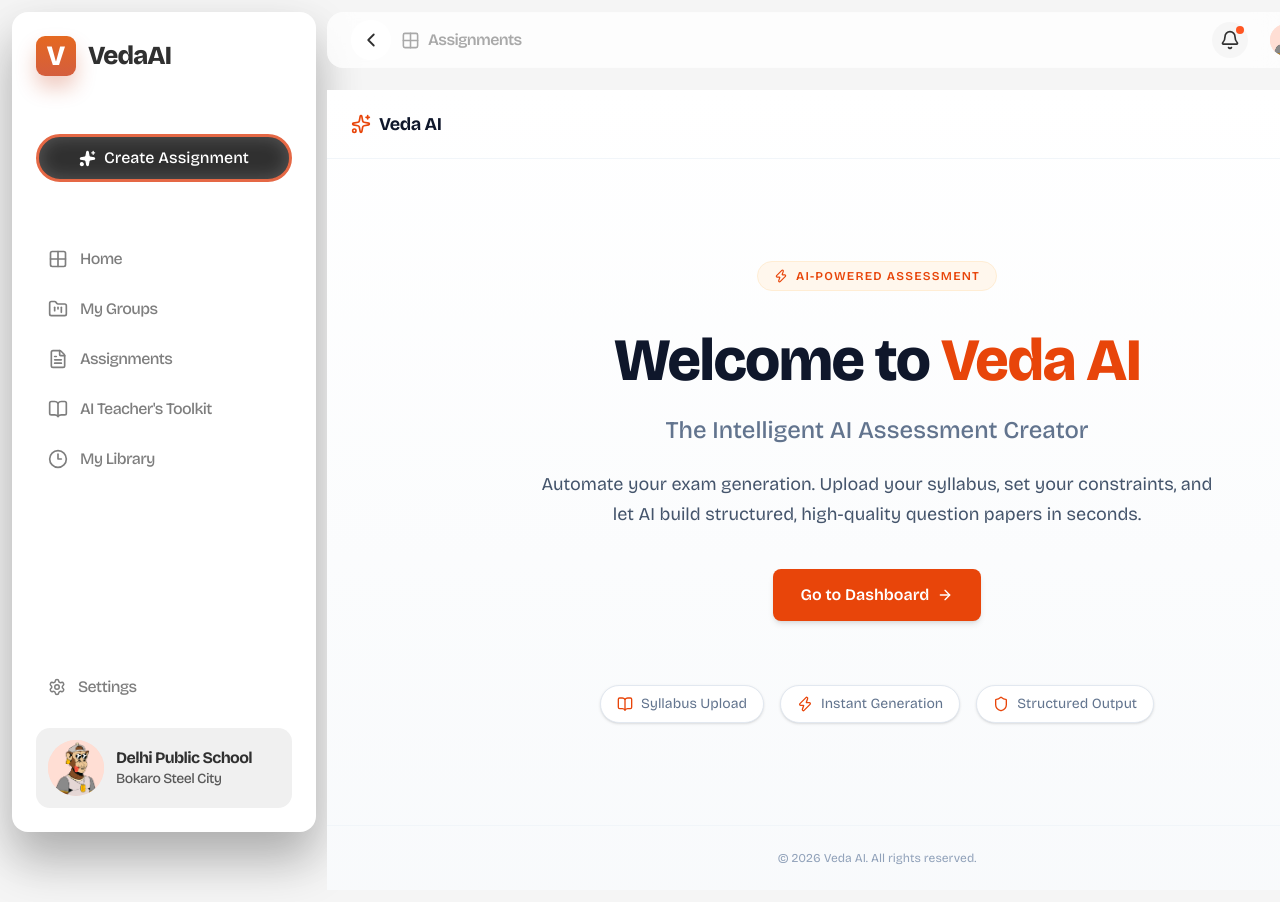
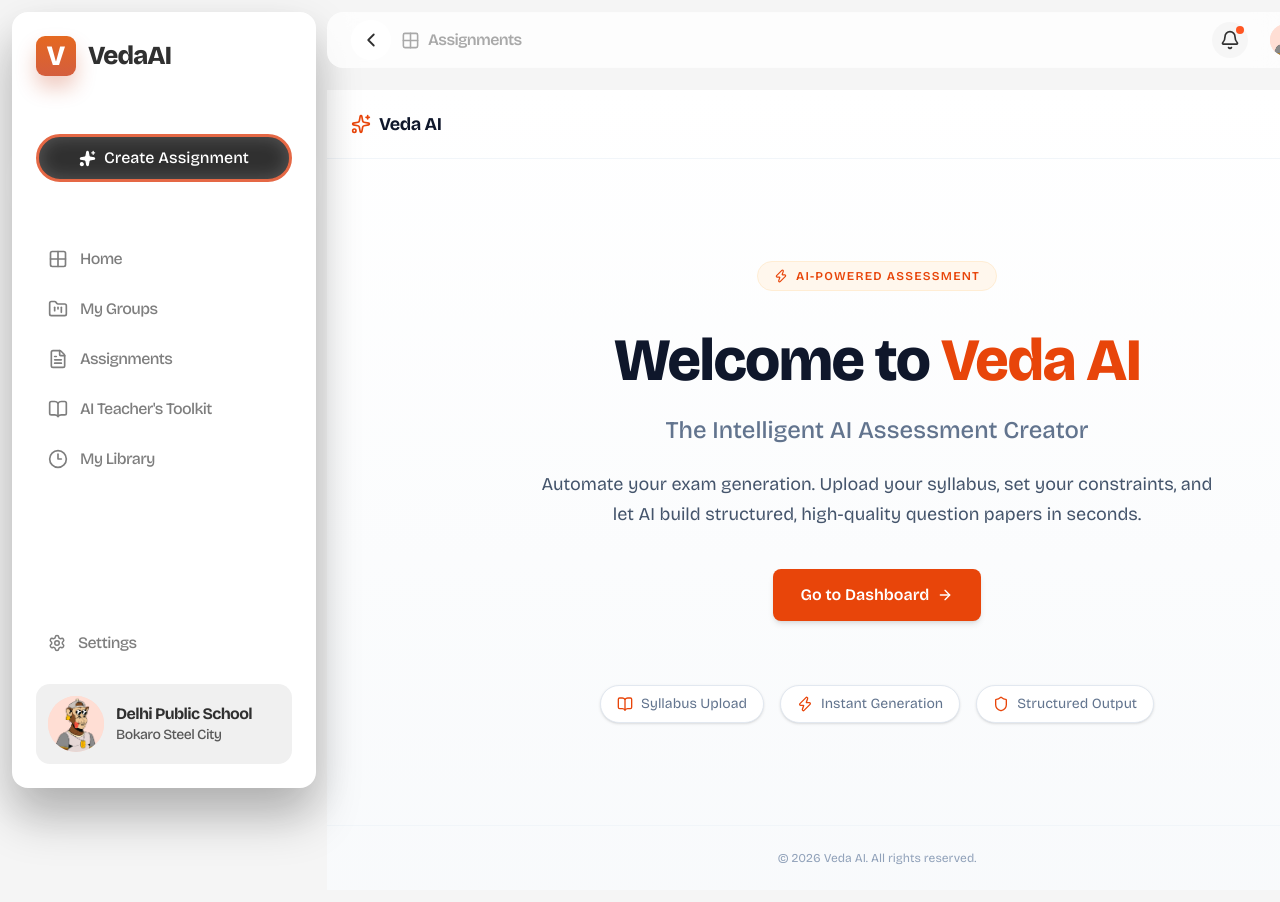
Before and after one commit to Talin12/Dev-AI, a Next.js app in the folder frontend/: page / in a window 1280 px wide. Shown: the top 902 px of the page. Built offline with nearby package versions, Linux system fonts and the light colour scheme.

Commit message:
Sidebar fix

```diff
--- a/frontend/src/components/layout/Sidebar.tsx
+++ b/frontend/src/components/layout/Sidebar.tsx
@@ -30,7 +30,7 @@ export function Sidebar({ isOpen = false, onClose }: SidebarProps) {
   const pathname = usePathname();
 
   return (
-    <aside className="w-[304px] h-[820px] shrink-0 bg-[#FFFFFF] rounded-[16px] p-[24px] flex flex-col justify-between shadow-[0px_32px_48px_0px_#00000033,0px_16px_48px_0px_#0000001F]">
+    <aside className="w-[304px] h-[calc(100vh-24px)] sticky top-[12px] shrink-0 bg-[#FFFFFF] rounded-[16px] p-[24px] flex flex-col justify-between shadow-[0px_32px_48px_0px_#00000033,0px_16px_48px_0px_#0000001F]">
         <Link href="/assignments" onClick={onClose} className="flex items-center gap-3">
           <div className="flex h-10 w-10 items-center justify-center rounded-[9px] bg-[linear-gradient(180deg,#e56820_0%,#d45e3e_100%)] shadow-[0_12px_20px_rgba(197,53,10,0.25)]">
             <span className="text-[28px] font-black leading-none text-white">V</span>
```
Also changed, not shown: frontend/tsconfig.json (+26 -6 lines).
